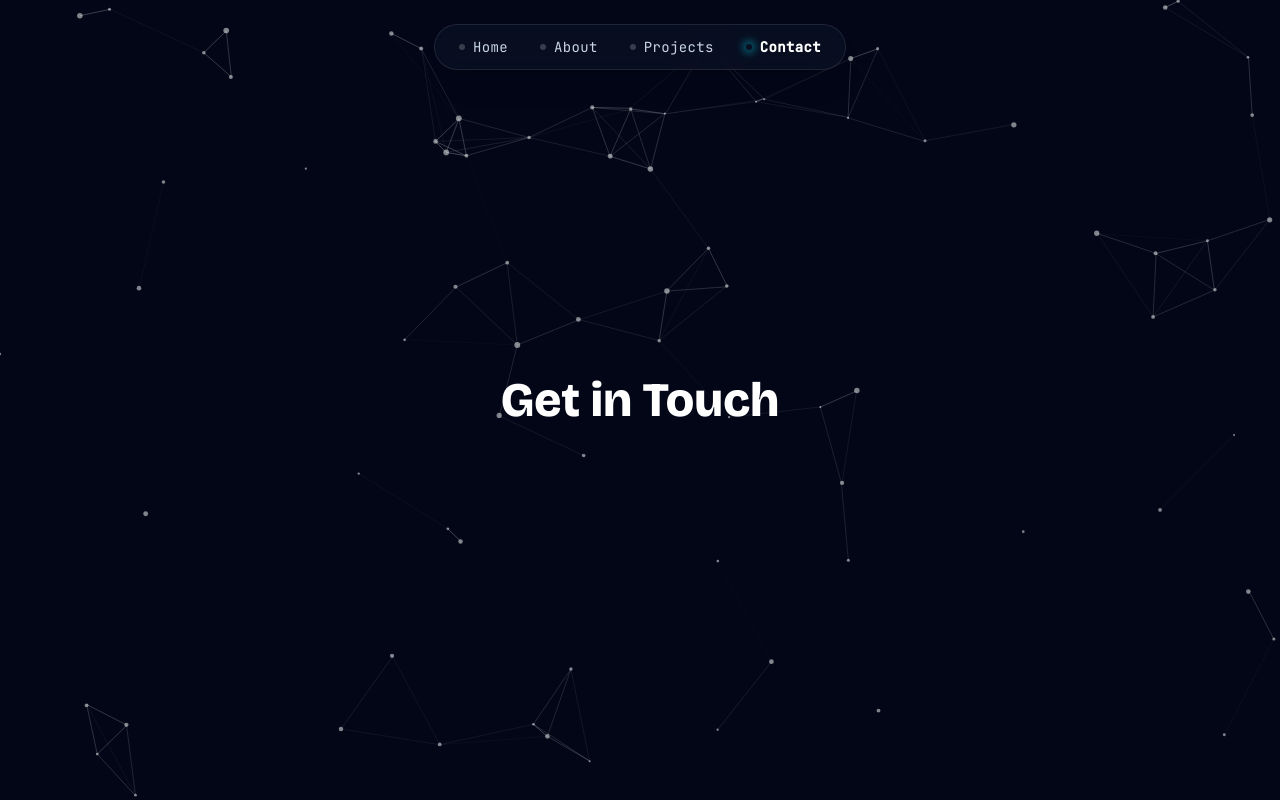
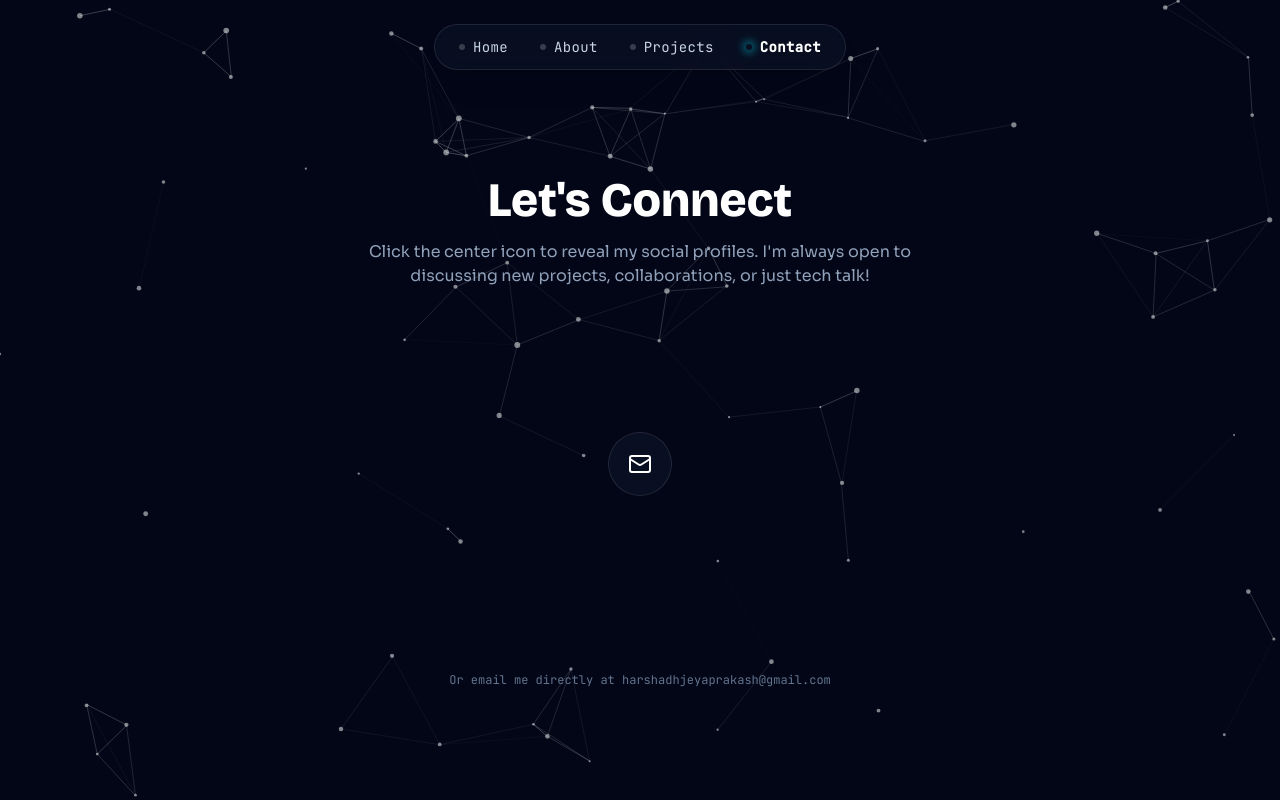
Before and after one commit to notslazer/portfolio, a Next.js app: page /contact in a window 1280 px wide. Built offline with nearby package versions, Linux system fonts and the light colour scheme.

Commit message:
feat: add RadialContactMenu component and enhance Contact page layout

```diff
--- a/src/app/contact/page.tsx
+++ b/src/app/contact/page.tsx
@@ -1,11 +1,26 @@
 import ParticleBackground from "@/components/ParticleBackground";
+import RadialContactMenu from "@/components/RadialContactMenu";
 
 export default function Contact() {
   return (
-    <main className="relative min-h-screen w-full flex items-center justify-center">
+    <main className="relative min-h-screen w-full flex flex-col items-center justify-center pt-32 pb-16 px-6">
       <ParticleBackground />
-      <div className="z-10 text-center">
-        <h1 className="font-heading text-5xl font-bold text-white">Get in Touch</h1>
+
+      <div className="z-10 w-full max-w-4xl flex flex-col items-center gap-12 text-center">
+        <div>
+          <h1 className="font-heading text-4xl md:text-5xl font-bold text-white mb-4">
+            Let&apos;s Connect
+          </h1>
+          <p className="font-body text-slate-400 max-w-xl mx-auto">
+            Click the center icon to reveal my social profiles. I&apos;m always open to discussing new projects, collaborations, or just tech talk!
+          </p>
+        </div>
+
+        <RadialContactMenu />
+
+        <p className="font-mono text-xs text-slate-500 mt-8">
+          Or email me directly at <span className="text-cyan-neon">harshadhjeyaprakash@gmail.com</span>
+        </p>
       </div>
     </main>
   );
--- /dev/null
+++ b/src/components/RadialContactMenu.tsx
@@ -0,0 +1,109 @@
+"use client";
+
+import { useState } from "react";
+import { motion, AnimatePresence } from "framer-motion";
+import { Mail, ExternalLink } from "lucide-react";
+
+// Custom SVGs for missing Lucide icons
+const GithubIcon = ({ size = 20 }: { size?: number }) => (
+  <svg width={size} height={size} viewBox="0 0 24 24" fill="currentColor">
+    <path d="M12 0C5.37 0 0 5.37 0 12c0 5.31 3.435 9.795 8.205 11.385.6.105.825-.255.825-.57 0-.285-.015-1.23-.015-2.235-3.015.555-3.795-.735-4.035-1.41-.135-.345-.72-1.41-1.23-1.695-.42-.225-1.02-.78-.015-.795.945-.015 1.62.87 1.845 1.23 1.08 1.815 2.805 1.305 3.495.99.105-.78.42-1.305.765-1.605-2.67-.3-5.46-1.335-5.46-5.925 0-1.305.465-2.385 1.23-3.225-.12-.3-.54-1.53.12-3.18 0 0 1.005-.315 3.3 1.23.96-.27 1.98-.405 3-.405s2.04.135 3 .405c2.295-1.56 3.3-1.23 3.3-1.23.66 1.65.24 2.88.12 3.18.765.84 1.23 1.905 1.23 3.225 0 4.605-2.805 5.625-5.475 5.925.435.375.81 1.095.81 2.22 0 1.605-.015 2.895-.015 3.3 0 .315.225.69.825.57A12.02 12.02 0 0024 12c0-6.63-5.37-12-12-12z"/>
+  </svg>
+);
+
+const LinkedinIcon = ({ size = 20 }: { size?: number }) => (
+  <svg width={size} height={size} viewBox="0 0 24 24" fill="currentColor">
+    <path d="M20.447 20.452h-3.554v-5.569c0-1.328-.027-3.037-1.852-3.037-1.853 0-2.136 1.445-2.136 2.939v5.667H9.351V9h3.414v1.561h.046c.477-.9 1.637-1.85 3.37-1.85 3.601 0 4.267 2.37 4.267 5.455v6.286zM5.337 7.433a2.062 2.062 0 01-2.063-2.065 2.064 2.064 0 112.063 2.065zm1.782 13.019H3.555V9h3.564v11.452zM22.225 0H1.771C.792 0 0 .774 0 1.729v20.542C0 23.227.792 24 1.771 24h20.451C23.2 24 24 23.227 24 22.271V1.729C24 .774 23.2 0 22.222 0h.003z"/>
+  </svg>
+);
+
+
+const socialLinks = [
+  { name: "GitHub", icon: GithubIcon, url: "https://github.com/notslazer", color: "#ffffff" },
+  { name: "LinkedIn", icon: LinkedinIcon, url: "https://www.linkedin.com/in/harshadh-jeyaprakash/", color: "#0A66C2" },
+  { name: "Email", icon: Mail, url: "mailto:harshadhjeyaprakash@gmail.com", color: "#EA4335" },
+  { name: "Resume", icon: ExternalLink, url: "/resume.pdf", color: "#a855f7" },
+];
+
+export default function RadialContactMenu() {
+  const [isOpen, setIsOpen] = useState(false);
+  const radius = 120;
+
+  return (
+    <div className="relative flex items-center justify-center w-64 h-64">
+      <motion.button
+        whileHover={{ scale: 1.1 }}
+        whileTap={{ scale: 0.95 }}
+        onClick={() => setIsOpen(!isOpen)}
+        className={`relative z-20 w-16 h-16 rounded-full flex items-center justify-center backdrop-blur-md border transition-all duration-300 ${
+          isOpen
+            ? "bg-cyan-neon/20 border-cyan-neon shadow-[0_0_20px_rgba(0,240,255,0.4)]"
+            : "bg-slate-900/60 border-white/10 hover:border-cyan-neon/50"
+        }`}
+      >
+        <motion.div
+          animate={{ rotate: isOpen ? 45 : 0 }}
+          transition={{ type: "spring", stiffness: 300, damping: 20 }}
+        >
+          <Mail size={24} className={isOpen ? "text-cyan-neon" : "text-white"} />
+        </motion.div>
+      </motion.button>
+
+      <AnimatePresence>
+        {isOpen && socialLinks.map((link, index) => {
+          const angle = (index / socialLinks.length) * 2 * Math.PI - Math.PI / 2;
+          const x = Math.cos(angle) * radius;
+          const y = Math.sin(angle) * radius;
+
+          return (
+            <motion.a
+              key={link.name}
+              href={link.url}
+              target="_blank"
+              rel="noopener noreferrer"
+              initial={{ opacity: 0, x: 0, y: 0, scale: 0 }}
+              animate={{
+                opacity: 1,
+                x,
+                y,
+                scale: 1,
+                transition: {
+                  type: "spring",
+                  stiffness: 200,
+                  damping: 15,
+                  delay: index * 0.05
+                }
+              }}
+              exit={{ opacity: 0, x: 0, y: 0, scale: 0 }}
+              whileHover={{
+                scale: 1.2,
+                boxShadow: `0 0 15px ${link.color}40`,
+                borderColor: link.color
+              }}
+              className="absolute z-10 w-12 h-12 rounded-full bg-slate-900/80 backdrop-blur-sm border border-white/10 flex items-center justify-center group"
+              style={{ left: "calc(50% - 24px)", top: "calc(50% - 24px)" }}
+            >
+
+              <link.icon size={20} className="text-slate-300 group-hover:text-white transition-colors" />
+
+              <span className="absolute -bottom-8 left-1/2 -translate-x-1/2 text-xs font-mono text-slate-400 opacity-0 group-hover:opacity-100 transition-opacity whitespace-nowrap pointer-events-none">
+                {link.name}
+              </span>
+            </motion.a>
+          );
+        })}
+      </AnimatePresence>
+
+      <motion.div
+        initial={{ opacity: 0, scale: 0.8 }}
+        animate={{
+          opacity: isOpen ? 0.3 : 0,
+          scale: isOpen ? 1 : 0.8,
+          rotate: isOpen ? 360 : 0
+        }}
+        transition={{ duration: 0.6, ease: "easeInOut" }}
+        className="absolute inset-0 rounded-full border border-dashed border-cyan-neon/30 pointer-events-none"
+      />
+    </div>
+  );
+}
```
